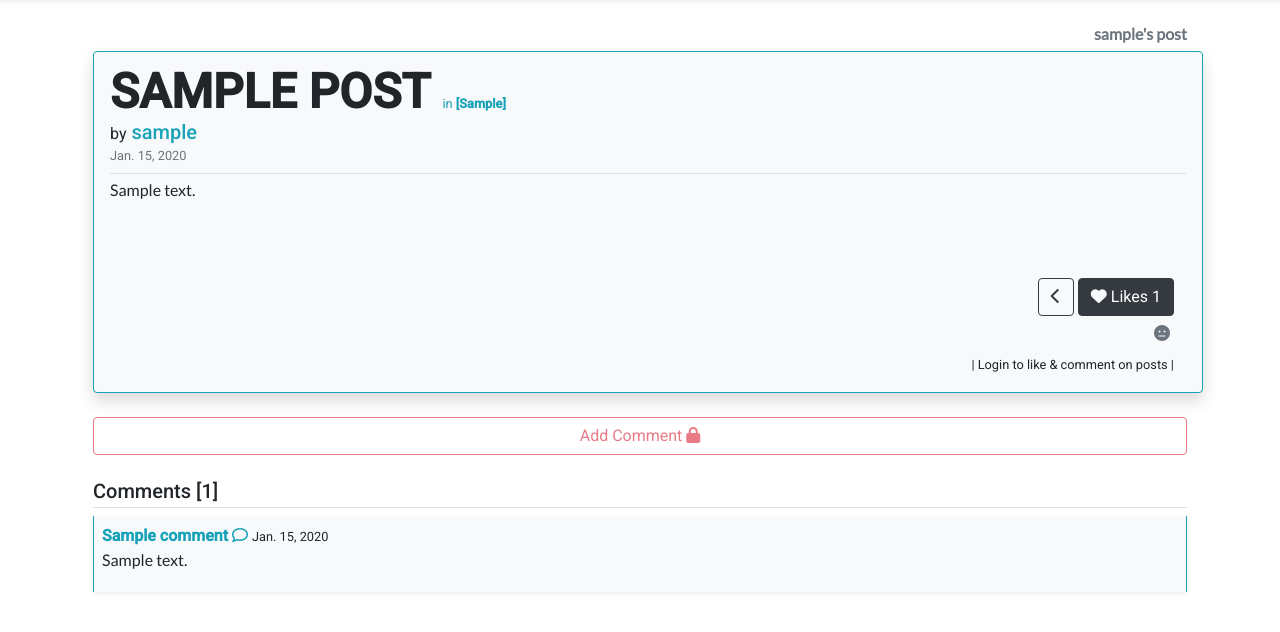
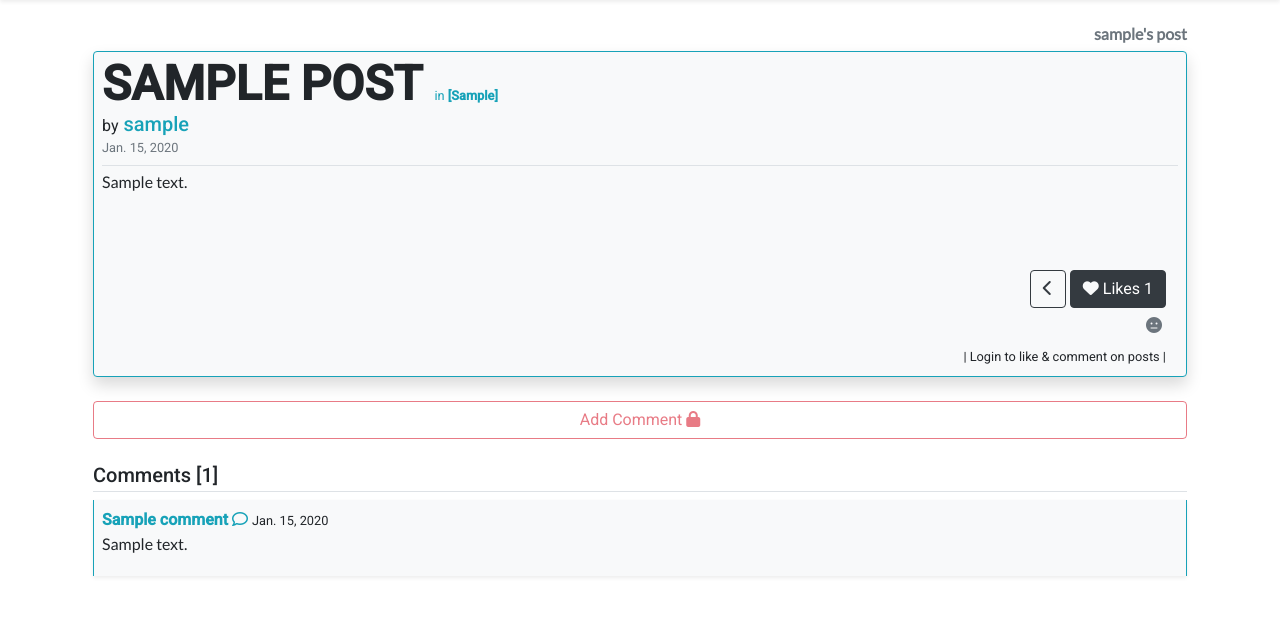
Before and after one commit to KRNK97/theExchange, a Django app: page /p/1 in a window 1280 px wide. Shown: the part 95-727 px from the top of the page. Run offline with Django 3.2, Linux system fonts and the light colour scheme; tables that the repository leaves empty hold one stand-in row (values such as "Sample post"); some libraries are stand-ins or nearby versions.

Commit message:
CONTAINER MARGINS

```diff
--- a/blog_app/static/blog_app/main.css
+++ b/blog_app/static/blog_app/main.css
@@ -152,7 +152,7 @@ a.links i:hover {
 }
 
 .main-body {
-  width: 100%;
+  /* width: 100%; */
 }
 
 .info {
--- a/blog_app/templates/blog_app/detail.html
+++ b/blog_app/templates/blog_app/detail.html
@@ -7,7 +7,7 @@
 {% block content %}
 <h2 class="h6 text-sm-right text-center mt-4 author mx-2 text-muted">{{ post.author.username }}'s post</h2>
 
-    <div class="p-3 m-2 bg-light border border-info shadow rounded main-body">
+    <div class="p-2 m-2 bg-light border border-info shadow rounded main-body">
         <span class="h1 title2">{{ post.title|upper }}</span>
         <span class="small ml-2 text-info">in <b><a href="{% url 'filter' post.category %}" class="text-decoration-none text-reset">[{{ post.category }}]</a></b></span>
         <br>
```
